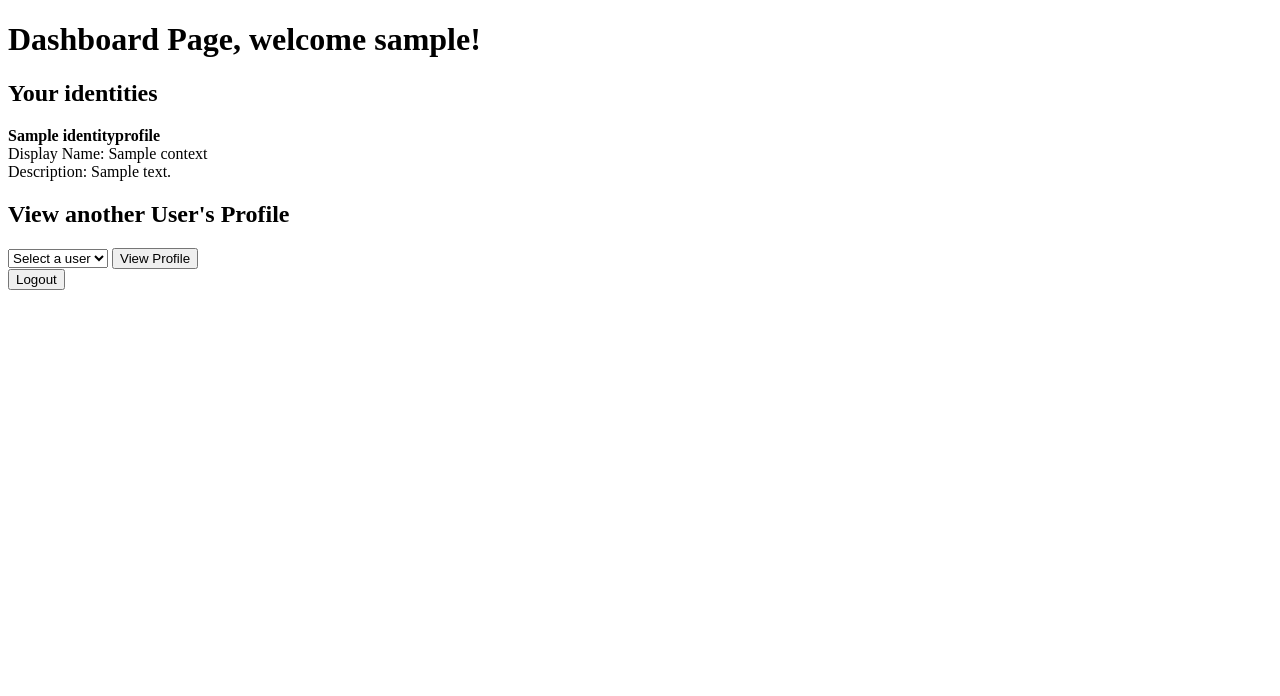
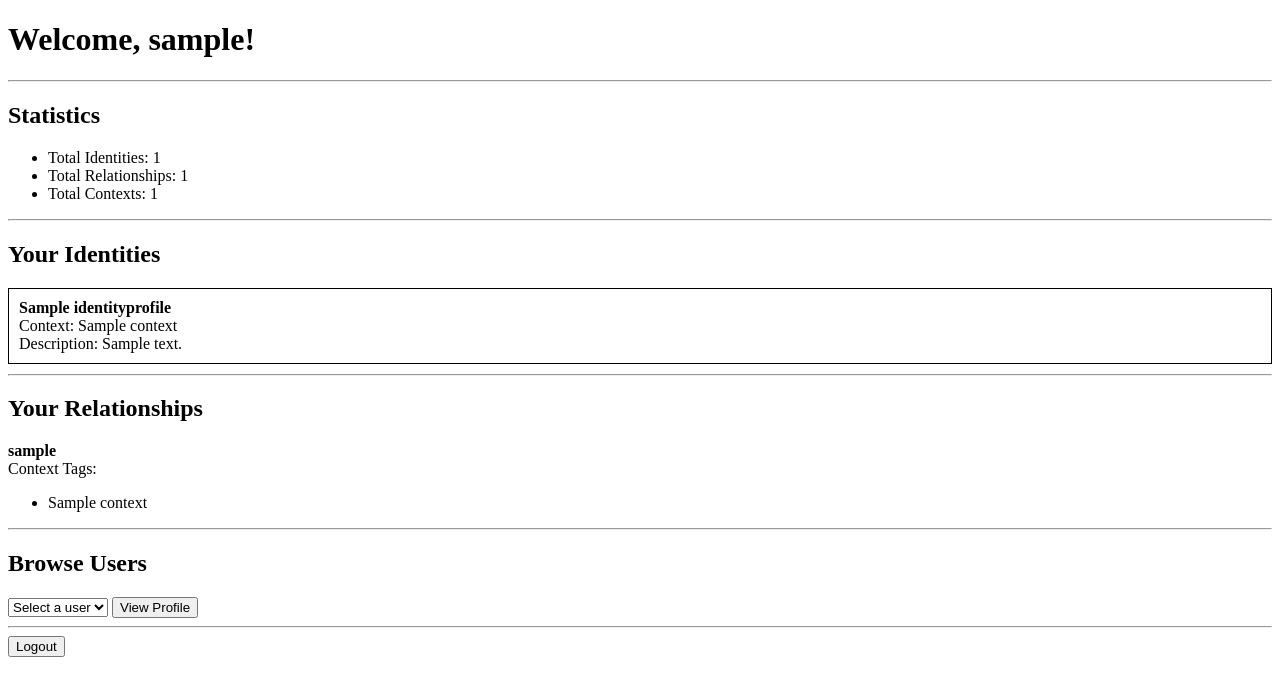
Before and after one commit to Edrik-Ang/FYP-2026, a Django app: page /dashboard/ in a window 1280 px wide. Shown: the top 696 px of the page. Run offline with Django 5.2, Linux system fonts and the light colour scheme; a user stored in the database is signed in; tables that the repository leaves empty hold one stand-in row (values such as "Sample post").

Commit message:
Improved the dashboard

```diff
--- /dev/null
+++ b/identities/services/dashboard_service.py
@@ -0,0 +1,23 @@
+from django.contrib.auth import get_user_model
+from identities.models import (IdentityProfile, Relationship, Context)
+
+User = get_user_model()
+
+
+class DashboardService:
+    @staticmethod
+    def get_dashboard(user):
+        identities = IdentityProfile.objects.filter(owner=user)
+        users = User.objects.exclude(id=user.id).order_by('username')
+        relationships = Relationship.objects.filter(owner=user).select_related('target_user').prefetch_related("contexts")
+        return {
+            "me": {"id": user.id, "username": user.username},
+            "identities": identities,
+            "users": users,
+            "relationships": relationships,
+            "stats": {
+                "identity_count": identities.count(),
+                "relationship_count": relationships.count(),
+                "context_count": Context.objects.filter(owner=user).count(),
+            }
+        }
--- a/identities/templates/identities/dashboard.html
+++ b/identities/templates/identities/dashboard.html
@@ -1,40 +1,121 @@
 <!DOCTYPE html>
 <html lang="en">
 <head>
-    <title>Dashboard Page</title>
+    <title>Dashboard</title>
 </head>
 
 <body>
-    <h1> Dashboard Page, welcome {{ request.user.username }}! </h1>
-    <h2> Your identities </h2>
+
+<h1>Welcome, {{ me.username }}!</h1>
+
+<hr>
+
+<h2>Statistics</h2>
+
+<ul>
+    <li>Total Identities: {{ stats.identity_count }}</li>
+    <li>Total Relationships: {{ stats.relationship_count }}</li>
+    <li>Total Contexts: {{ stats.context_count }}</li>
+</ul>
+
+<hr>
+
+<h2>Your Identities</h2>
+
 {% for identity in identities %}
-        <p>
-            <strong>{{identity.identity_name}}</strong><br>
-            Display Name: {{identity.context.name}}<br>
-            Description: {{identity.description}}<br>
-        </p>
+    <div style="border:1px solid black; padding:10px; margin-bottom:10px;">
+
+        <strong>{{ identity.identity_name }}</strong><br>
+
+        Context:
+        {{ identity.context.name }}
+
+        <br>
+
+        Description:
+        {{ identity.description }}
+
+    </div>
+
 {% empty %}
-        <p>
-            You have not created any identities yet.
-        </p>
+
+    <p>No identities created yet.</p>
+
 {% endfor %}
 
-    <h2>View another User's Profile</h2>
+<hr>
+
+<h2>Your Relationships</h2>
+
+{% for relationship in relationships %}
+
+    <div style="margin-bottom:15px;">
+
+        <strong>{{ relationship.target_user.username }}</strong>
+
+        <br>
+
+        Context Tags:
+
+        <ul>
+
+        {% for context in relationship.contexts.all %}
+
+            <li>{{ context.name }}</li>
+
+        {% empty %}
+
+            <li>No tags</li>
+
+        {% endfor %}
+
+        </ul>
+
+    </div>
+
+{% empty %}
+
+    <p>You have no relationships.</p>
+
+{% endfor %}
+
+<hr>
+
+<h2>Browse Users</h2>
+
 <form method="GET" action="{% url 'profile-redirect' %}">
+
     <select name="username" required>
+
         <option value="">Select a user</option>
 
         {% for user in users %}
-                <option value="{{user.username}}">
-                    {{user.username}}
+
+            <option value="{{ user.username }}">
+                {{ user.username }}
             </option>
+
         {% endfor %}
+
     </select>
-        <button type="submit">View Profile</button>
+
+    <button type="submit">
+        View Profile
+    </button>
+
 </form>
+
+<hr>
+
 <form method="post" action="{% url 'logout' %}">
+
     {% csrf_token %}
-        <button type="submit">Logout</button>
+
+    <button type="submit">
+        Logout
+    </button>
+
 </form>
+
 </body>
 </html>
--- a/identities/urls/api_urls.py
+++ b/identities/urls/api_urls.py
@@ -9,6 +9,7 @@ from ..api import (
     DisclosureRuleListCreateView, DisclosureRuleDetailView,
     ProfileAPIView, UserSearchAPIView,
 )
+from ..api.dashboard_views import DashBoardAPIView
 
 
 urlpatterns = [
@@ -23,7 +24,8 @@ urlpatterns = [
     ## API for password resets (Later do)
     path('password_reset/', include('django_rest_passwordreset.urls', namespace='password_reset_api')),
 
-
+    ## API Path for dashboard data
+    path('dashboard/', DashBoardAPIView.as_view(), name='dashboard-api'),
 
     ## API for email verification (Later do)
 
--- a/identities/views/views.py
+++ b/identities/views/views.py
@@ -2,9 +2,9 @@
 from django.shortcuts import render, redirect, get_object_or_404
 from django.contrib.auth.decorators import login_required
 from django.contrib.auth import get_user_model
+
+from identities.services.dashboard_service import DashboardService
 from ..disclosure import get_visible_identities, get_effective_contexts
-
-from ..models import IdentityProfile
 
 User = get_user_model()
 
@@ -15,9 +15,9 @@ def home_view(request):
 
 @login_required
 def dashboard_view(request):
-    users = User.objects.exclude(id=request.user.id)
-    identities = IdentityProfile.objects.filter(owner=request.user)
-    return render(request, "identities/dashboard.html", {"users": users, "identities": identities})
+    dashboard = DashboardService.get_dashboard(request.user)
+    return render(request, "identities/dashboard.html", dashboard)
+
 
 
 @login_required
```
Also changed, not shown: identities/api/dashboard_views.py (added, +15 -0 lines), identities/serializers.py (+8 -0 lines), identities/views/dashboard_views.py (deleted). Lines whose indentation alone changed are shown as unchanged.
